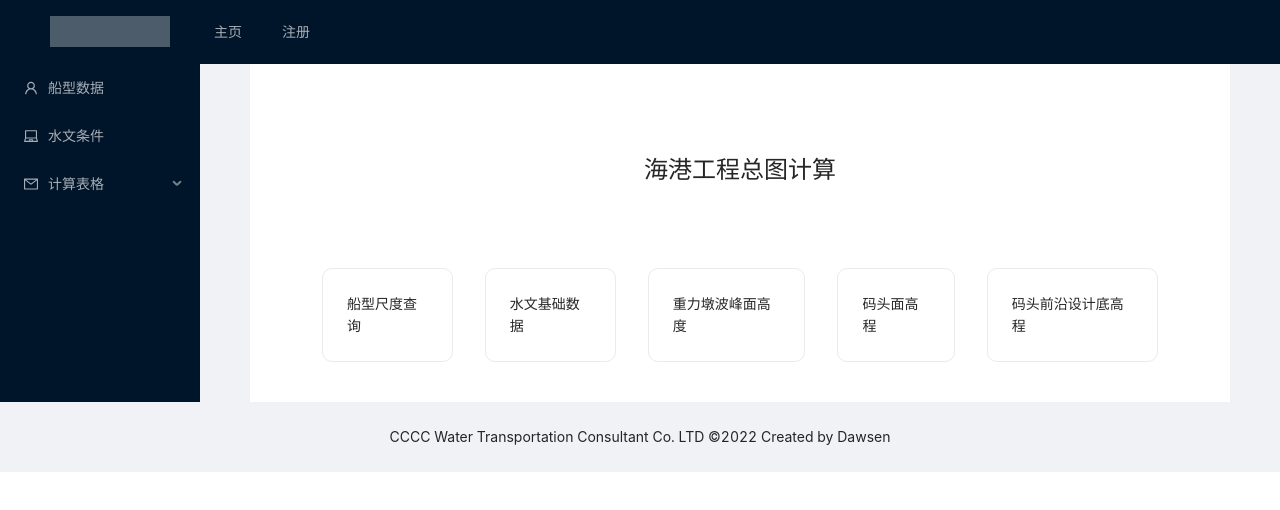
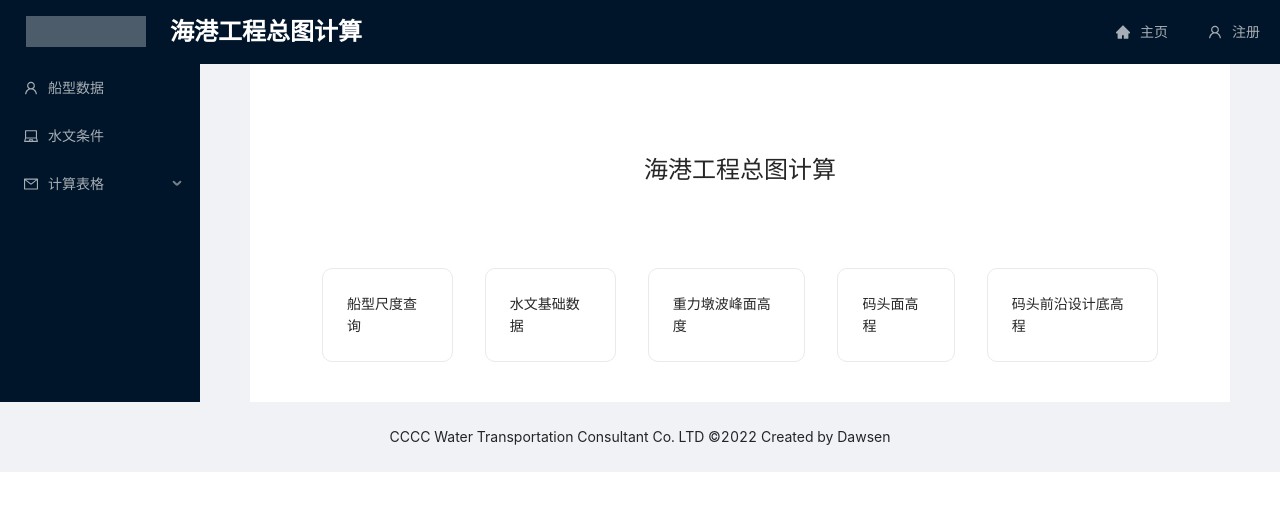
Before and after one commit to DawsenSu/port-gd-cal-antd, a Next.js app: page / in a window 1280 px wide. Shown: the top 510 px of the page. Built offline with nearby package versions, Linux system fonts and the light colour scheme.

Commit message:
update menu

```diff
--- a/pages/_app.tsx
+++ b/pages/_app.tsx
@@ -1,4 +1,4 @@
-import "../styles/globals.css";
+import "@styles/globals.css";
 import type { AppProps } from "next/app";
 import { Layout, Menu, MenuProps, Typography } from "antd";
 import {
@@ -6,14 +6,30 @@ import {
   LaptopOutlined,
   NotificationOutlined,
   MailOutlined,
+  HomeFilled,
 } from "@ant-design/icons";
-import Link from "next/link";
+import { useRouter } from "next/router";
 import { appWithTranslation } from "next-i18next";
 import React, { Children } from "react";
-import SubMenu from "antd/lib/menu/SubMenu";
-import { title } from "process";
 
 const { Header, Content, Footer, Sider } = Layout;
+
+function MyApp({ Component, pageProps }: AppProps) {
+  const router = useRouter();
+
+  const headerItems: MenuProps["items"] = [
+    {
+      key: "home",
+      icon: <HomeFilled />,
+      label: "主页",
+      onClick: () => router.push("/"),
+    },
+    {
+      key: "register",
+      icon: <UserOutlined />,
+      label: "注册",
+    },
+  ];
 
   // todo tobe modified acoording to final design
   const siderItems: MenuProps["items"] = [
@@ -64,24 +80,29 @@ const siderItems: MenuProps["items"] = [
     },
   ];
 
-function MyApp({ Component, pageProps }: AppProps) {
   return (
     <Layout>
-      <Header>
+      <Header style={{ padding: "0px" }}>
         <div className="logo" />
+        <Typography.Title
+          level={3}
+          style={{
+            float: "left",
+            color: "white",
+            lineHeight: "inherit",
+            margin: "0",
+            padding: "0",
+          }}
+        >
+          海港工程总图计算
+        </Typography.Title>
         <Menu
           theme="dark"
           mode="horizontal"
           selectable={false}
-          style={{ display: "flex" }}
-        >
-          <Menu.Item key="home">
-            <Link href="/">
-              <a>主页 </a>
-            </Link>
-          </Menu.Item>
-          <Menu.Item key="register">注册</Menu.Item>
-        </Menu>
+          style={{ float: "right" }}
+          items={headerItems}
+        ></Menu>
       </Header>
       <Layout>
         <Sider width={200} className="site-layout-background">
--- a/styles/globals.css
+++ b/styles/globals.css
@@ -19,6 +19,6 @@ a {
   float: left;
   width: 120px;
   height: 31px;
-  margin: 16px 24px 16px 0;
+  margin: 16px 24px 16px 26px;
   background: rgba(255, 255, 255, 0.3);
 }
```
Lines whose indentation alone changed are shown as unchanged.
